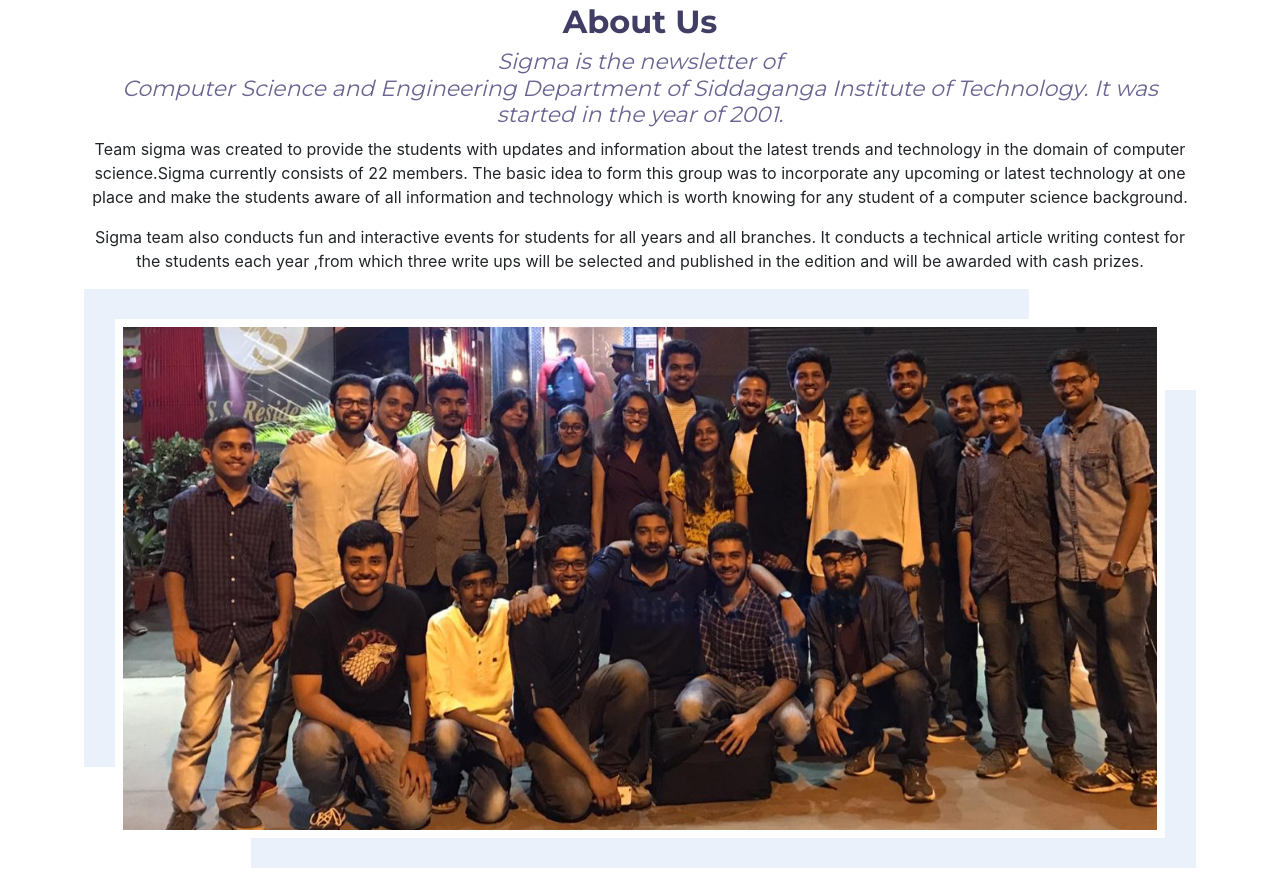
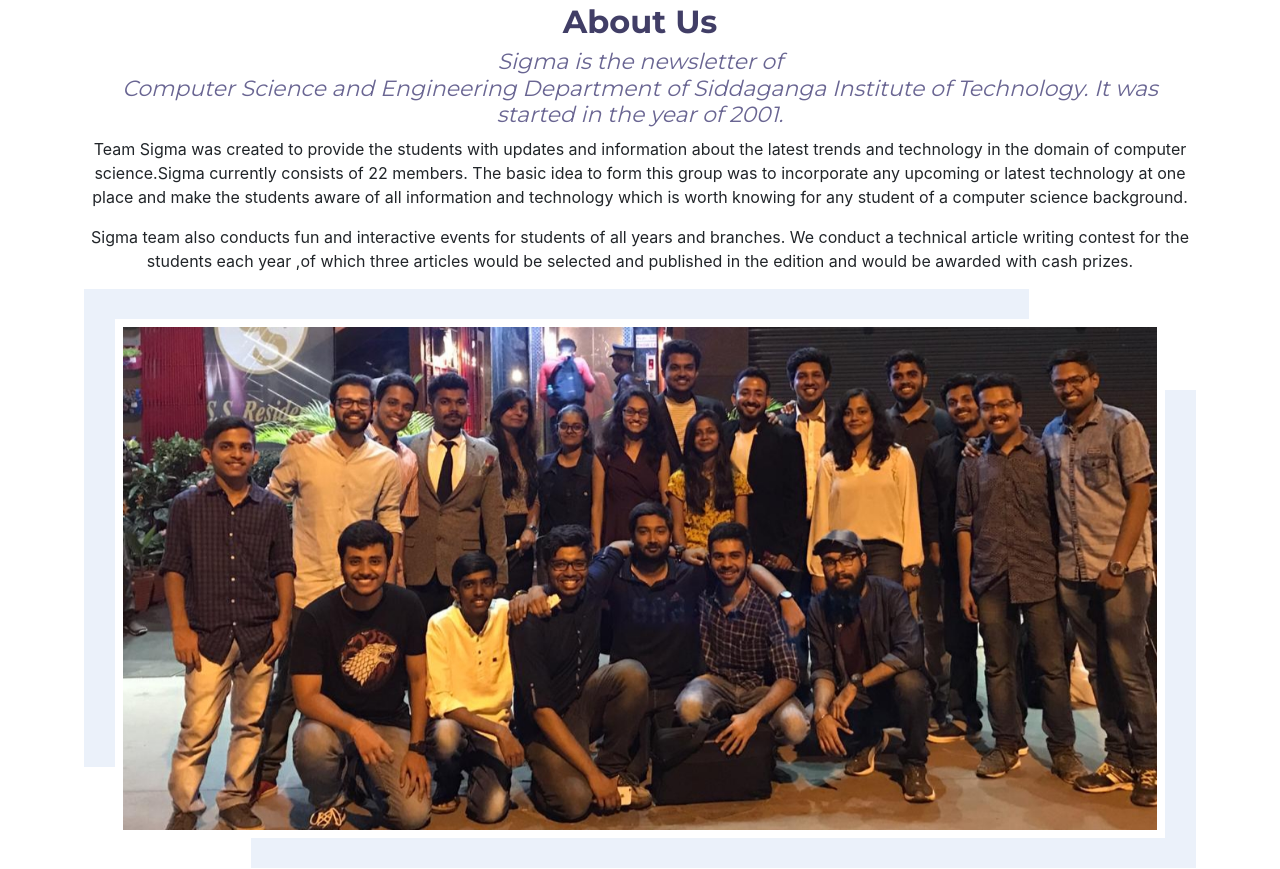
Before and after one commit to iashu2k/sigma, a website with bundled scripts: page index.html in a window 1280 px wide. Shown: the part 847-1716 px from the top of the page. Built offline with nearby package versions, Linux system fonts and the light colour scheme; animation ran at ten frames a second; files whose address does not match are found by name; a web font is replaced by a local one.

Commit message:
about us edited

```diff
--- a/index.html
+++ b/index.html
@@ -105,16 +105,16 @@
                  It was started in the year of 2001.
               </h3>
               <p>
-                Team sigma was created to provide the students with updates and information about the
+                Team Sigma was created to provide the students with updates and information about the
                 latest trends and technology in the domain of computer science.Sigma currently consists
                  of 22 members. The basic idea to form this group was to incorporate any upcoming or latest
                   technology at one place and make the students aware of all information and technology
                    which is worth knowing for any student of a computer science background.
               </p>
               <p>
-                Sigma team also conducts fun and interactive events for students for all years and all
-                 branches. It conducts a technical article writing contest for the students each year
-                  ,from which three write ups will be selected and published in the edition and will be
+                Sigma team also conducts fun and interactive events for students of all years and branches. We
+                 conduct a technical article writing contest for the students each year
+                  ,of which three articles would be selected and published in the edition and would be
                    awarded with cash prizes.
               </p>
             </div>
```
